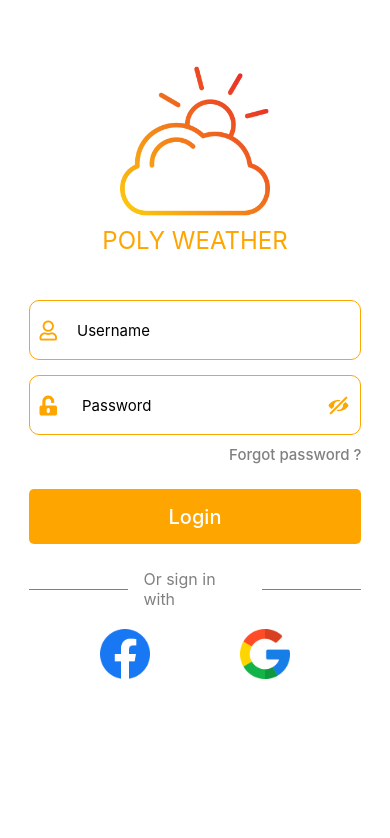
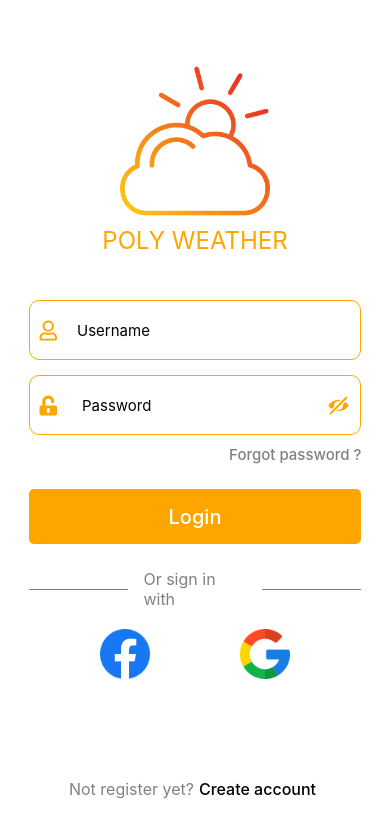
Before and after one commit to python3112/QLDA_AGILE_gr3_PolyWeather, a React Native app: screen /login in a window 390 px wide. Shown: the top 838 px of the page. Built offline with nearby package versions, Linux system fonts and the light colour scheme.

Commit message:
update ui login

```diff
--- a/All/views/Login_user.js
+++ b/All/views/Login_user.js
@@ -82,6 +82,7 @@ const LoginScreen = (props) => {
         </TouchableOpacity>
 
         {/* Đăng nhặp bằng Facebook và Google */}
+        {/* View text */}
         <View style={styles.loginWithOtherAccount}>
           <View style={styles.lineBlack}>
             <View
@@ -100,14 +101,16 @@ const LoginScreen = (props) => {
               }}
             />
           </View>
-          {/* ////////////////// logo đăng nhập bằng google hoặc phở bò /////////////// */}
+
           <View style={styles.logoLogin}>
+          {/* Button Facebook*/}
             <TouchableOpacity style={styles.logo_Other_Login}>
               <Image
                 style={{ width: 50, height: 50 }}
                 source={require("../image/logoFB.png")}
               />
             </TouchableOpacity>
+          {/* Button Google*/}
             <TouchableOpacity style={styles.logo_Other_Login}>
               <Image
                 style={{ width: 50, height: 50 }}
@@ -115,6 +118,12 @@ const LoginScreen = (props) => {
               />
             </TouchableOpacity>
           </View>
+        </View>
+        <View style={styles.containerSignUp}>
+          <Text style={styles.textSignUp}>Not register yet?</Text>
+          <TouchableOpacity>
+          <Text style={styles.textBtnSignUp}>Create account</Text>
+          </TouchableOpacity>
         </View>
       </View>
     </View>
@@ -239,4 +248,20 @@ const styles = StyleSheet.create({
     borderRadius: 12,
     justifyContent: "center",
   },
+  containerSignUp:{
+    marginTop:100,
+    flexDirection:'row',
+    alignItems:'center'
+  },
+  textSignUp:{
+    color:'grey',
+    fontSize:16,
+    marginEnd:5
+  },
+  textBtnSignUp:{
+    fontSize:16,
+    marginEnd:5,
+    fontWeight:'500'
+  }
+
 });
```
